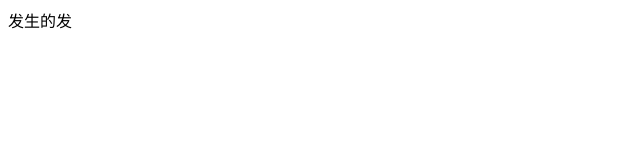
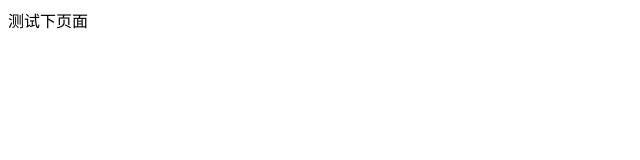
Before and after one commit to LiWenZheOne/test, a plain HTML site: page index.html in a window 1280 px wide. Shown: the full height of the page, 0-640 px from the left. Drawn offline with Linux system fonts and the light colour scheme.

Commit message:
Update and rename index.html to index.html

```diff
--- a/index.html
+++ b/index.html
@@ -5,6 +5,6 @@
     <title>魔灵技能模拟器</title>
 </head>
 <body>
-<a>发生的发</a>
+<a>测试下页面</a>
 </body>
 </html>
```
